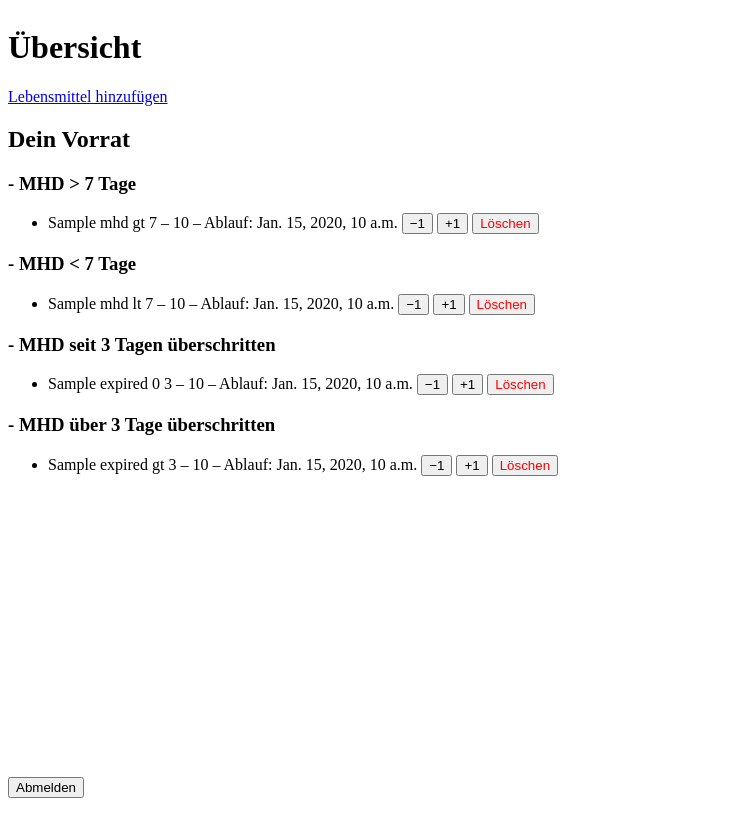
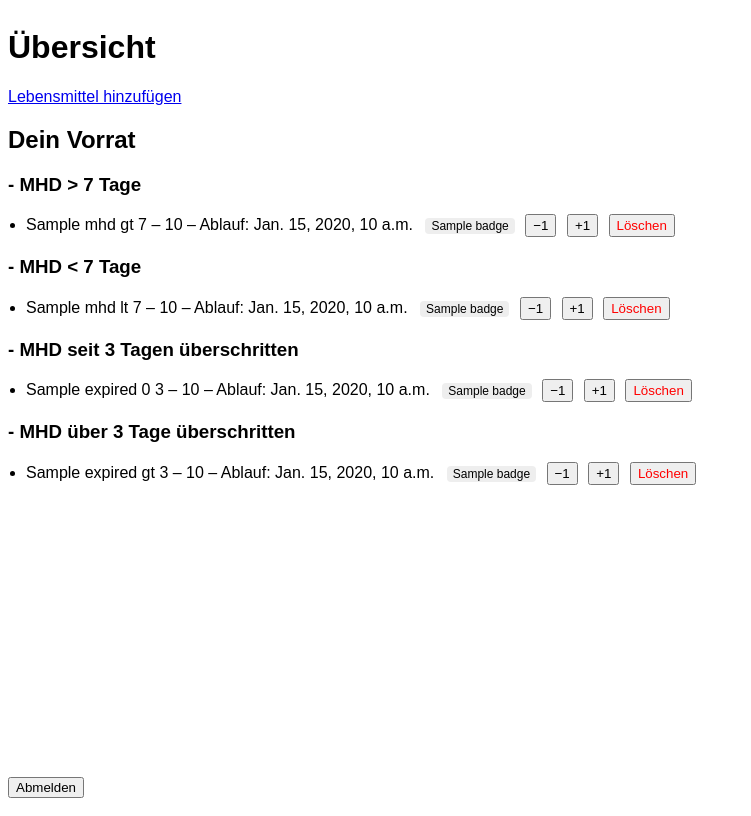
Before and after one commit to sheeshmann/studienarbeit_softwareparadigmen, a Django app: template vorrat/templates/vorrat/overview.html in a window 1280 px wide. Shown: the whole page, without its empty margins (0-751 px from the left). Run offline with Django 5.2, Linux system fonts and the light colour scheme; the template is opened without the code that fills it: most values are stand-ins (such as "Sample title", 1, 10 or a date in 2020); parts of the project's set-up code (start-up, migrations or seed data) failed here and were passed over.

Commit message:
Reinforcement Learning eingefügt

```diff
--- a/vorrat/templates/vorrat/overview.html
+++ b/vorrat/templates/vorrat/overview.html
@@ -7,17 +7,30 @@
       display: flex;
       flex-direction: column;
       min-height: 100vh;
+      font-family: Arial, sans-serif;
     }
-    main {
-      flex: 1;
+    main { flex: 1; }
+    footer { margin-top: auto; padding: 10px 0; }
+
+    ul { padding-left: 18px; }
+    li { margin-bottom: 6px; }
+
+    /* kleine Badges für RL-Status */
+    .badge {
+      display: inline-block;
+      margin-left: 8px;
+      padding: 2px 6px;
+      border-radius: 4px;
+      font-size: 12px;
+      line-height: 1;
+      background: #eee;
     }
-    footer {
-      margin-top: auto;
-      padding: 10px 0;
-    }
-    form.inline {
-      display: inline;
-    }
+    .badge.unsicherheit { background: #ffe3e3; } /* rötlich */
+    .badge.sicherheit   { background: #e6ffe6; } /* grünlich */
+
+    /* Inline-Formulare für Buttons */
+    form.inline { display: inline; margin-left: 6px; }
+    form.inline button { padding: 2px 6px; }
   </style>
 </head>
 <body>
@@ -32,18 +45,18 @@
       {% for f in mhd_gt_7 %}
         <li>
           {{ f.name }} – {{ f.quantity }} – Ablauf: {{ f.expiration_date }}
+          {% if f.badge %}
+            <span class="badge {{ f.badge|lower }}">{{ f.badge }}</span>
+          {% endif %}
           <form method="post" action="{% url 'food-change-qty' f.id '-1' %}" class="inline">
-            {% csrf_token %}
-            <button type="submit">−1</button>
+            {% csrf_token %}<button type="submit">−1</button>
           </form>
           <form method="post" action="{% url 'food-change-qty' f.id '1' %}" class="inline">
-            {% csrf_token %}
-            <button type="submit">+1</button>
+            {% csrf_token %}<button type="submit">+1</button>
           </form>
           <form method="post" action="{% url 'food-delete' f.id %}" class="inline"
                 onsubmit="return confirm('Wirklich löschen?');">
-            {% csrf_token %}
-            <button type="submit" style="color:red">Löschen</button>
+            {% csrf_token %}<button type="submit" style="color:red">Löschen</button>
           </form>
         </li>
       {% empty %}<li>–</li>{% endfor %}
@@ -54,18 +67,18 @@
       {% for f in mhd_lt_7 %}
         <li>
           {{ f.name }} – {{ f.quantity }} – Ablauf: {{ f.expiration_date }}
+          {% if f.badge %}
+            <span class="badge {{ f.badge|lower }}">{{ f.badge }}</span>
+          {% endif %}
           <form method="post" action="{% url 'food-change-qty' f.id '-1' %}" class="inline">
-            {% csrf_token %}
-            <button type="submit">−1</button>
+            {% csrf_token %}<button type="submit">−1</button>
           </form>
           <form method="post" action="{% url 'food-change-qty' f.id '1' %}" class="inline">
-            {% csrf_token %}
-            <button type="submit">+1</button>
+            {% csrf_token %}<button type="submit">+1</button>
           </form>
           <form method="post" action="{% url 'food-delete' f.id %}" class="inline"
                 onsubmit="return confirm('Wirklich löschen?');">
-            {% csrf_token %}
-            <button type="submit" style="color:red">Löschen</button>
+            {% csrf_token %}<button type="submit" style="color:red">Löschen</button>
           </form>
         </li>
       {% empty %}<li>–</li>{% endfor %}
@@ -76,18 +89,18 @@
       {% for f in expired_0_3 %}
         <li>
           {{ f.name }} – {{ f.quantity }} – Ablauf: {{ f.expiration_date }}
+          {% if f.badge %}
+            <span class="badge {{ f.badge|lower }}">{{ f.badge }}</span>
+          {% endif %}
           <form method="post" action="{% url 'food-change-qty' f.id '-1' %}" class="inline">
-            {% csrf_token %}
-            <button type="submit">−1</button>
+            {% csrf_token %}<button type="submit">−1</button>
           </form>
           <form method="post" action="{% url 'food-change-qty' f.id '1' %}" class="inline">
-            {% csrf_token %}
-            <button type="submit">+1</button>
+            {% csrf_token %}<button type="submit">+1</button>
           </form>
           <form method="post" action="{% url 'food-delete' f.id %}" class="inline"
                 onsubmit="return confirm('Wirklich löschen?');">
-            {% csrf_token %}
-            <button type="submit" style="color:red">Löschen</button>
+            {% csrf_token %}<button type="submit" style="color:red">Löschen</button>
           </form>
         </li>
       {% empty %}<li>–</li>{% endfor %}
@@ -98,18 +111,18 @@
       {% for f in expired_gt_3 %}
         <li>
           {{ f.name }} – {{ f.quantity }} – Ablauf: {{ f.expiration_date }}
+          {% if f.badge %}
+            <span class="badge {{ f.badge|lower }}">{{ f.badge }}</span>
+          {% endif %}
           <form method="post" action="{% url 'food-change-qty' f.id '-1' %}" class="inline">
-            {% csrf_token %}
-            <button type="submit">−1</button>
+            {% csrf_token %}<button type="submit">−1</button>
           </form>
           <form method="post" action="{% url 'food-change-qty' f.id '1' %}" class="inline">
-            {% csrf_token %}
-            <button type="submit">+1</button>
+            {% csrf_token %}<button type="submit">+1</button>
           </form>
           <form method="post" action="{% url 'food-delete' f.id %}" class="inline"
                 onsubmit="return confirm('Wirklich löschen?');">
-            {% csrf_token %}
-            <button type="submit" style="color:red">Löschen</button>
+            {% csrf_token %}<button type="submit" style="color:red">Löschen</button>
           </form>
         </li>
       {% empty %}<li>–</li>{% endfor %}
@@ -118,8 +131,7 @@
 
   <footer>
     <form method="post" action="{% url 'logout' %}">
-      {% csrf_token %}
-      <button type="submit">Abmelden</button>
+      {% csrf_token %}<button type="submit">Abmelden</button>
     </form>
   </footer>
 </body>
```
Also changed, not shown: vorrat/models.py (+15 -0 lines), vorrat/rl.py (added, +28 -0 lines), vorrat/views.py (+80 -2 lines).
